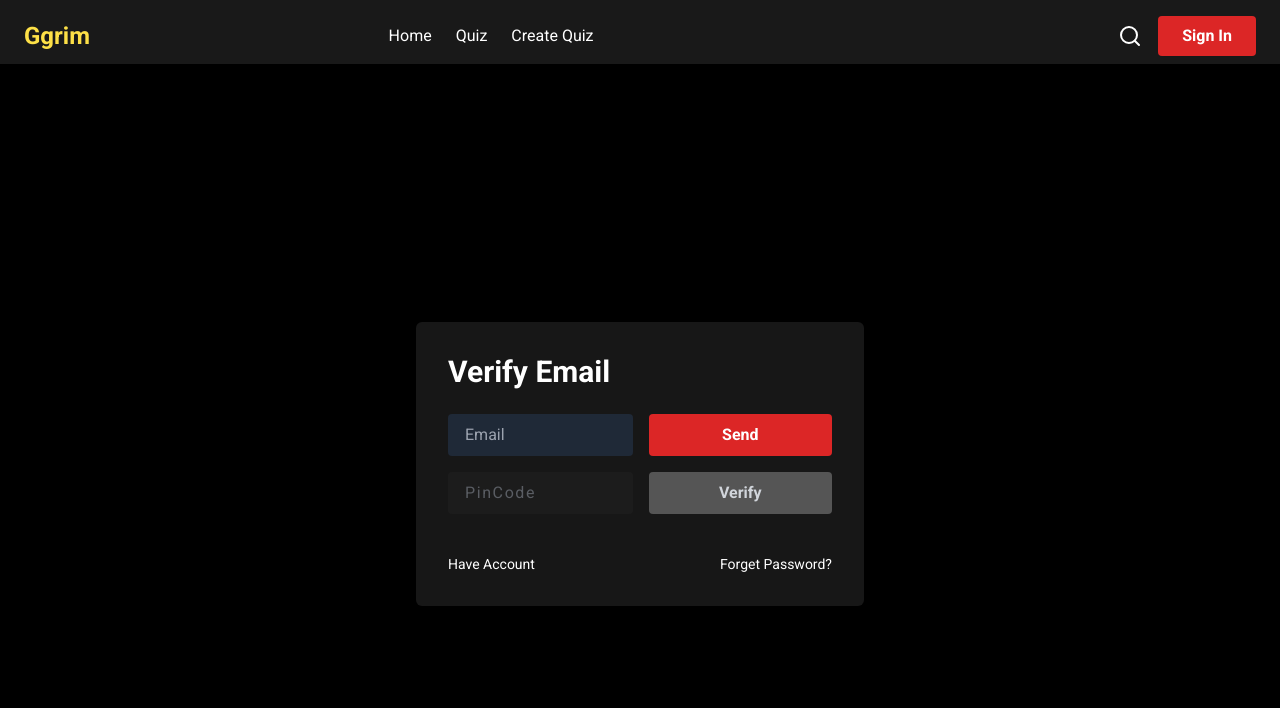
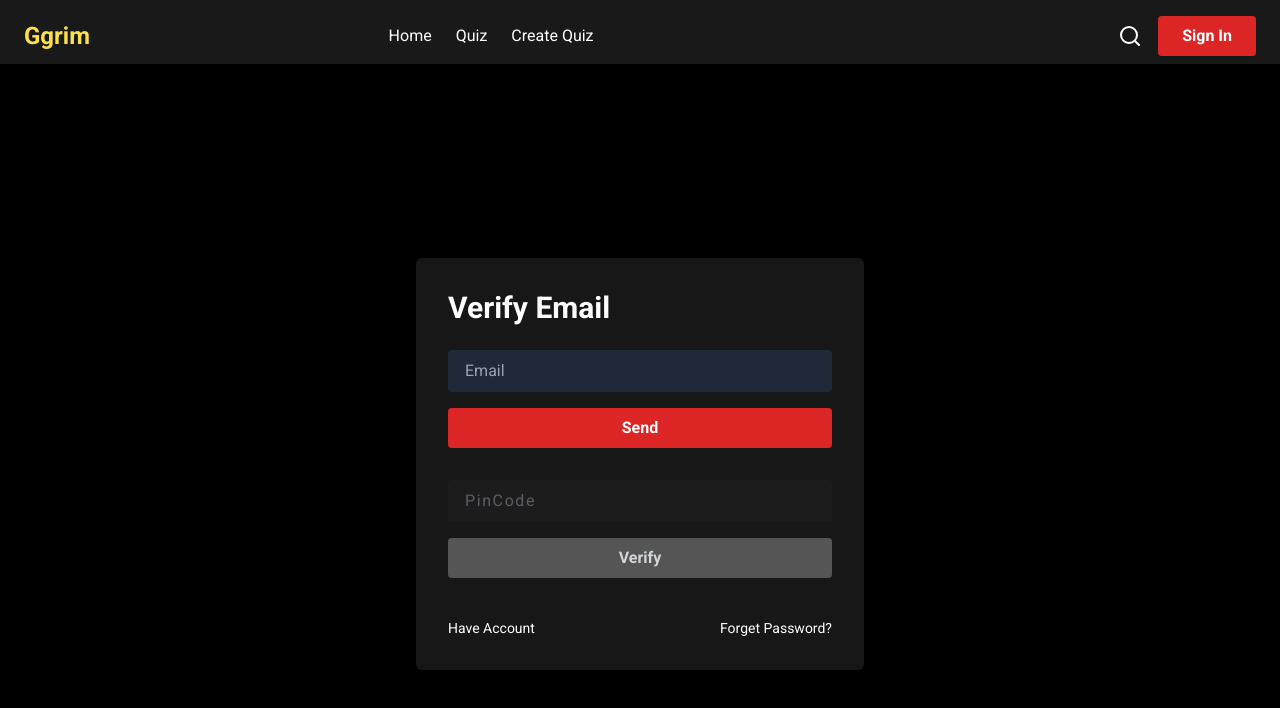
Before and after one commit to SeongTeam/ggrim_front, a Next.js app: page /auth/verify-email in a window 1280 px wide. Shown: the top 708 px of the page. Built offline with nearby package versions, Linux system fonts and the light colour scheme; no server answers; what winston-daily-rotate-file would draw is missing.

Commit message:
feat(components): redesign component

```diff
--- a/src/components/auth/EmailVerificationForm.tsx
+++ b/src/components/auth/EmailVerificationForm.tsx
@@ -74,8 +74,8 @@ export const EmailVerificationForm = ({ nextRoute }: EmailVerificationForm) => {
 	};
 
 	return (
-		<div className="flex flex-col gap-4">
-			<form onSubmit={handleVerifyEmail} className="flex space-x-4">
+		<div className="flex flex-col gap-8">
+			<form onSubmit={handleVerifyEmail} className="flex flex-col gap-4">
 				<input
 					type="email"
 					placeholder="Email"
@@ -87,13 +87,13 @@ export const EmailVerificationForm = ({ nextRoute }: EmailVerificationForm) => {
 				/>
 				<button
 					type="submit"
-					className="w-full rounded bg-red-600 px-4 py-2 font-semibold text-white disabled:cursor-not-allowed disabled:bg-[#555] disabled:text-gray-300 disabled:hover:bg-[#555]"
+					className="rounded bg-red-600 px-4 py-2 font-semibold text-white disabled:cursor-not-allowed disabled:bg-[#555] disabled:text-gray-300 disabled:hover:bg-[#555]"
 					disabled={isPinCodeSent}
 				>
 					Send
 				</button>
 			</form>
-			<form onSubmit={handleVerifyPinCode} className="flex space-x-4">
+			<form onSubmit={handleVerifyPinCode} className="flex flex-col gap-4">
 				<input
 					type="text"
 					disabled={!isPinCodeSent}
```
